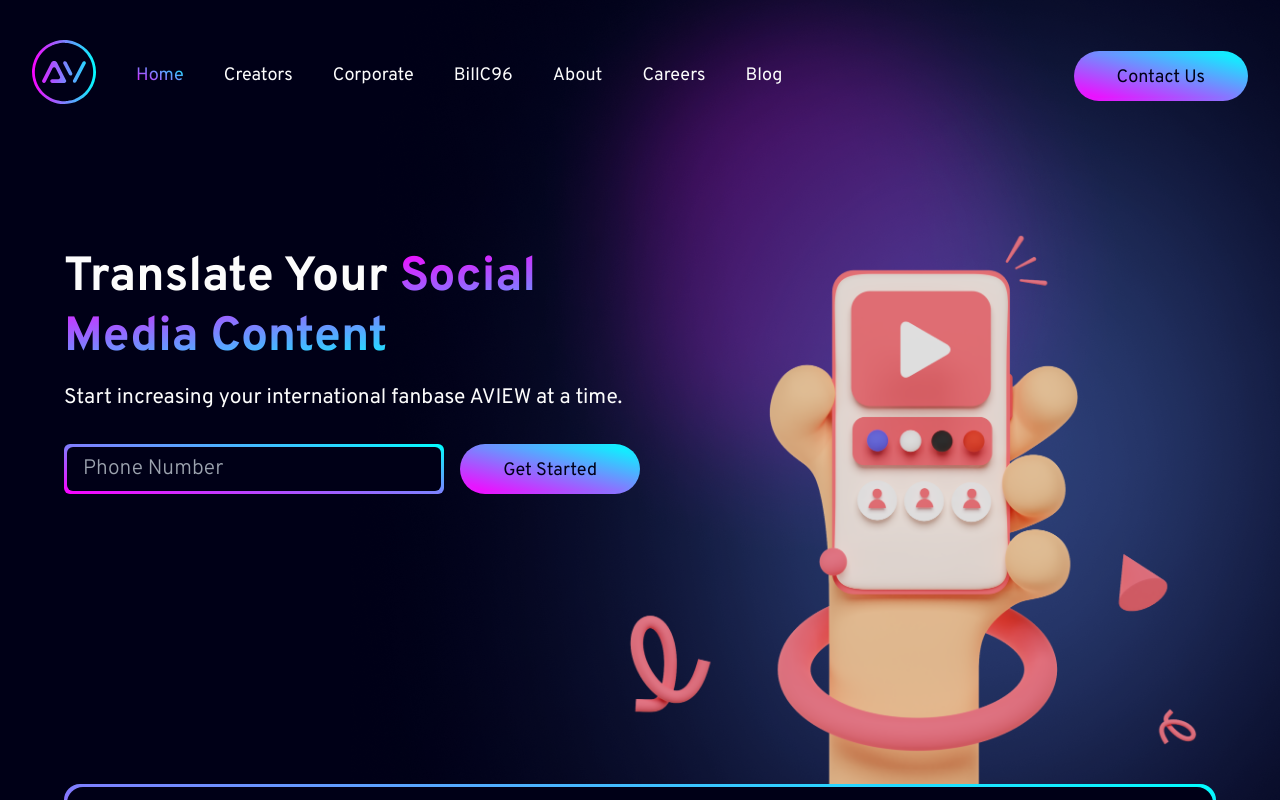
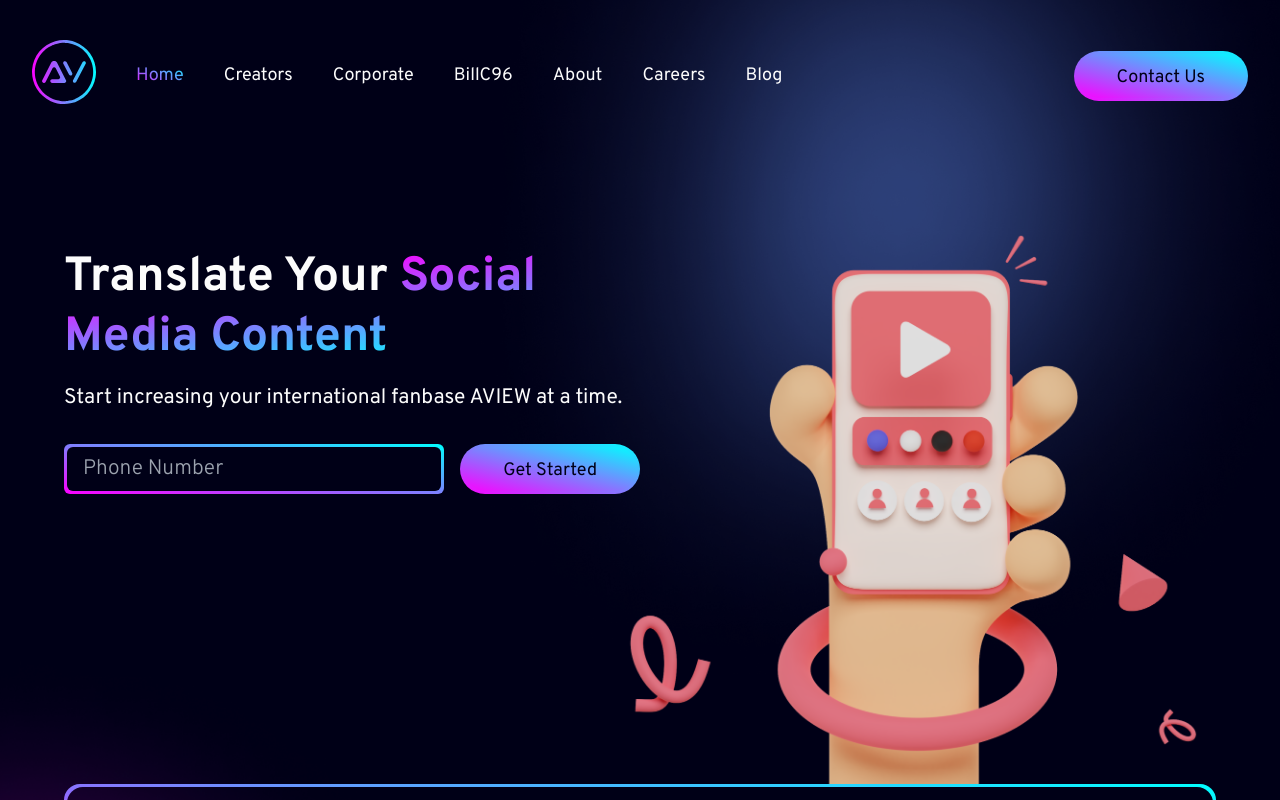
Before and after one commit to Aview-International/aviewint-website, a Next.js app: page / in a window 1280 px wide. Shown: the top 800 px of the page. Built offline with nearby package versions, Linux system fonts and the light colour scheme.

Commit message:
Complete background blobs

```diff
--- a/components/UI/Blobs.js
+++ b/components/UI/Blobs.js
@@ -1,23 +1,26 @@
 import Image from 'next/image';
-import blob1 from '../../public/img/blobs/blob-1.png'
+import blob1 from '../../public/img/blobs/blob-1.png';
 import blob2 from '../../public/img/blobs/blob-2.png';
 import blob3 from '../../public/img/blobs/blob-3.png';
 import blob4 from '../../public/img/blobs/blob-4.png';
 
 const Blobs = () => {
-    return (
-        <>
-      <div className="-z-20 absolute w-1/2 -top-24 right-32">
+  return (
+    <>
+      <div className="absolute -top-[5%] -right-[5%] -z-30 w-[70vw]">
+        <Image src={blob1} alt="blob2" />
+      </div>
+      <div className="absolute top-[80vh] -left-[30vw] z-30 w-[70vw]">
         <Image src={blob2} alt="blob2" />
       </div>
-      <div className="-z-20 absolute w-1/2 -bottom-80 -right-96">
-        <Image src={blob2} alt="blob2" />
+      <div className="absolute top-[200vh] -right-[30vw] -z-30 w-[90vw]">
+        <Image src={blob3} alt="blob3" />
       </div>
-      <div className="-z-10 absolute -top-72 -right-96">
-        <Image src={blob1} alt="blob1" />
+      <div className="absolute top-[250vh] -left-[10vw] -z-30 w-[80vw]">
+        <Image src={blob4} alt="blob4" />
       </div>
-        </>
-    );
-}
+    </>
+  );
+};
 
 export default Blobs;
--- a/components/UI/blobs.js
+++ b/components/UI/blobs.js
@@ -1,23 +1,26 @@
 import Image from 'next/image';
-import blob1 from '../../public/img/blobs/blob-1.png'
+import blob1 from '../../public/img/blobs/blob-1.png';
 import blob2 from '../../public/img/blobs/blob-2.png';
 import blob3 from '../../public/img/blobs/blob-3.png';
 import blob4 from '../../public/img/blobs/blob-4.png';
 
 const Blobs = () => {
-    return (
-        <>
-      <div className="-z-20 absolute w-1/2 -top-24 right-32">
+  return (
+    <>
+      <div className="absolute -top-[5%] -right-[5%] -z-30 w-[70vw]">
+        <Image src={blob1} alt="blob2" />
+      </div>
+      <div className="absolute top-[80vh] -left-[30vw] z-30 w-[70vw]">
         <Image src={blob2} alt="blob2" />
       </div>
-      <div className="-z-20 absolute w-1/2 -bottom-80 -right-96">
-        <Image src={blob2} alt="blob2" />
+      <div className="absolute top-[200vh] -right-[30vw] -z-30 w-[90vw]">
+        <Image src={blob3} alt="blob3" />
       </div>
-      <div className="-z-10 absolute -top-72 -right-96">
-        <Image src={blob1} alt="blob1" />
+      <div className="absolute top-[250vh] -left-[10vw] -z-30 w-[80vw]">
+        <Image src={blob4} alt="blob4" />
       </div>
-        </>
-    );
-}
+    </>
+  );
+};
 
 export default Blobs;
--- a/pages/bill-c96/index.js
+++ b/pages/bill-c96/index.js
@@ -4,6 +4,7 @@ import PreparingForBillC96 from '../../components/sections/bill-c96/PreparingFor
 import WhatIsBillC96 from '../../components/sections/bill-c96/WhatIsBillC96';
 import HowWeCanHelp from '../../components/sections/bill-c96/HowWeCanHelp';
 import OurServices from '../../components/sections/reused/OurServices';
+import Blobs from '../../components/UI/Blobs';
 
 const BillC96 = () => {
   return (
@@ -14,6 +15,7 @@ const BillC96 = () => {
       <HowWeCanHelp />
       <OurServices />
       <Footer />
+      <Blobs />
     </>
   );
 };
--- a/pages/blog/index.js
+++ b/pages/blog/index.js
@@ -3,6 +3,7 @@ import Header from '../../components/navigation/Header';
 import { getDate, getDescription, getStories } from '../../utils/blog';
 import { useState, useEffect } from 'react';
 import Card from '../../components/UI/Card';
+import Blobs from '../../components/UI/Blobs';
 
 const Blog = ({ posts }) => {
   const [stories, setStories] = useState(posts);
@@ -63,6 +64,7 @@ const Blog = ({ posts }) => {
         </div>
       </section>
       <Footer />
+      <Blobs />
     </>
   );
 };
--- a/pages/corporate/index.js
+++ b/pages/corporate/index.js
@@ -5,6 +5,7 @@ import OurServices from '../../components/sections/reused/OurServices';
 import OurMilestones from '../../components/sections/reused/OurMilestones';
 import Testimonials from '../../components/sections/corporate/Testimonials';
 import WhyChooseUs from '../../components/sections/corporate/WhyChooseUs';
+import Blobs from '../../components/UI/Blobs';
 
 const Corporate = () => {
   return (
@@ -16,6 +17,7 @@ const Corporate = () => {
       <Testimonials />
       <WhyChooseUs />
       <Footer />
+      <Blobs />
     </>
   );
 };
--- a/pages/creators/index.js
+++ b/pages/creators/index.js
@@ -6,6 +6,7 @@ import BenefitsOfTranslations from '../../components/sections/creators/BenefitsO
 import HowItWorks from '../../components/sections/creators/HowItWorks';
 import AtAview from '../../components/sections/creators/AtAview';
 import GeneratingAviewFor from '../../components/sections/creators/GeneratingAviewFor';
+import Blobs from '../../components/UI/Blobs';
 
 const Creators = () => {
   return (
@@ -18,6 +19,7 @@ const Creators = () => {
       <AtAview />
       <GeneratingAviewFor />
       <Footer />
+      <Blobs />
     </>
   );
 };
```
